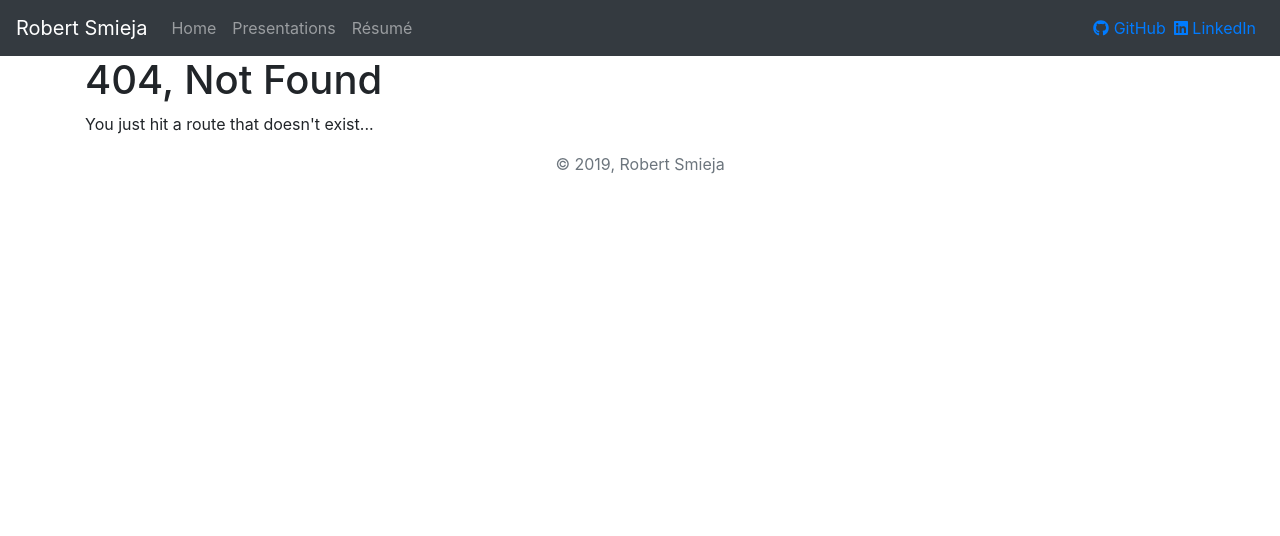
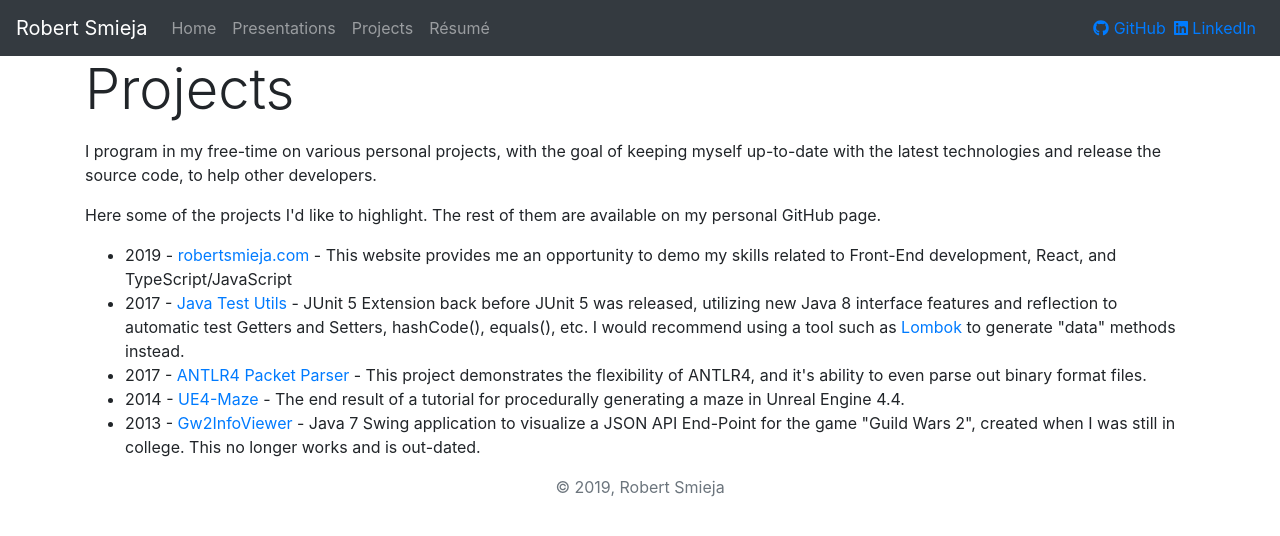
Before and after one commit to robertsmieja/robertsmieja.com, a Gatsby site: page /projects in a window 1280 px wide. Before the commit this address had no page. Built offline with nearby package versions, Linux system fonts and the light colour scheme; Gatsby itself is replaced by a stand-in of ours.

Commit message:
Add projects page

```diff
--- a/src/components/header.tsx
+++ b/src/components/header.tsx
@@ -28,6 +28,9 @@ const Header = ({ siteTitle }: HeaderProperties) => (
           </Link>
           <Link className="nav-link" to="/presentations/">
             Presentations
+          </Link>
+          <Link className="nav-link" to="/projects/">
+            Projects
           </Link>
           <Link className="nav-link" to="/resume/">
             Résumé
--- /dev/null
+++ b/src/pages/projects.tsx
@@ -0,0 +1,75 @@
+import React from "react"
+
+import Container from "react-bootstrap/Container"
+import Layout from "../components/layout"
+import SEO from "../components/seo"
+
+const ProjectsPage = () => (
+  <Layout>
+    <SEO
+      title="Projects"
+      keywords={[`projects`, `robertsmieja`, `robert`, `smieja`]}
+    />
+    <Container>
+      <p className="display-4">Projects</p>
+      <p>
+        I program in my free-time on various personal projects, with the goal of
+        keeping myself up-to-date with the latest technologies and release the
+        source code, to help other developers.
+      </p>
+      <p>
+        Here some of the projects I'd like to highlight. The rest of them are
+        available on my personal GitHub page.
+      </p>
+      <ul>
+        <li>
+          2019 -{" "}
+          <a href="https://github.com/robertsmieja/robertsmieja.com">
+            robertsmieja.com
+          </a>{" "}
+          - This website provides me an opportunity to demo my skills related to
+          Front-End development, React, and TypeScript/JavaScript
+        </li>
+
+        <li>
+          2017 -{" "}
+          <a href="https://github.com/robertsmieja/java-test-utils">
+            Java Test Utils
+          </a>{" "}
+          - JUnit 5 Extension back before JUnit 5 was released, utilizing new
+          Java 8 interface features and reflection to automatic test Getters and
+          Setters, hashCode(), equals(), etc. I would recommend using a tool
+          such as <a href="https://projectlombok.org/">Lombok</a> to generate
+          "data" methods instead.
+        </li>
+
+        <li>
+          2017 -{" "}
+          <a href="https://github.com/robertsmieja/ANTLR4-Packet-Parser">
+            ANTLR4 Packet Parser
+          </a>{" "}
+          - This project demonstrates the flexibility of ANTLR4, and it's
+          ability to even parse out binary format files.
+        </li>
+
+        <li>
+          2014 - <a href="https://github.com/robertsmieja/UE4-Maze">UE4-Maze</a>{" "}
+          - The end result of a tutorial for procedurally generating a maze in
+          Unreal Engine 4.4.
+        </li>
+
+        <li>
+          2013 -{" "}
+          <a href="https://github.com/robertsmieja/Gw2InfoViewer">
+            Gw2InfoViewer
+          </a>{" "}
+          - Java 7 Swing application to visualize a JSON API End-Point for the
+          game "Guild Wars 2", created when I was still in college. This no
+          longer works and is out-dated.
+        </li>
+      </ul>
+    </Container>
+  </Layout>
+)
+
+export default ProjectsPage
```
